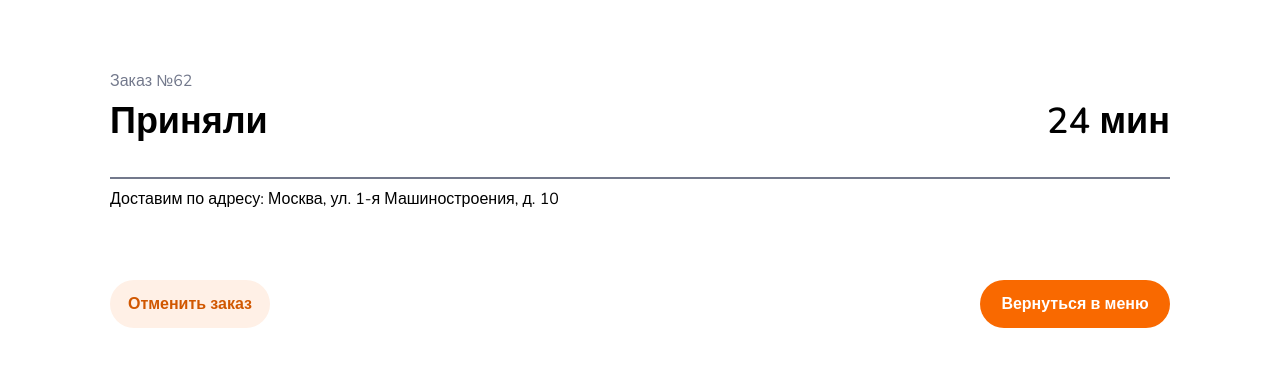
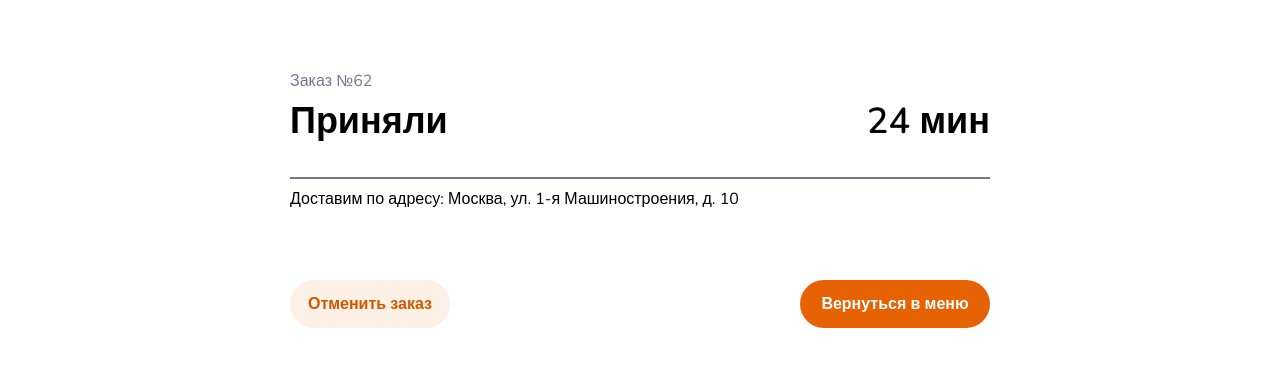
Before and after one commit to NadyaKorvin/exam, a plain HTML site: page index.html in a window 1280 px wide. In both pictures the pointer is over the link "Вернуться в меню". Drawn offline with nearby package versions, Linux system fonts and the light colour scheme.

Commit message:
change desktop-width and hover for buttons

```diff
--- a/css/mobail_style.css
+++ b/css/mobail_style.css
@@ -50,7 +50,7 @@
     display: flex;
     flex-direction: column;
     align-items: center;
-    background-color: white;
+    background-color: #fff;
   }
 
   a,
--- a/css/style.css
+++ b/css/style.css
@@ -8,7 +8,7 @@ body {
 
 .order__information {
   margin: 0 auto;
-  width: 1060px;
+  width: 700px;
   box-sizing: content-box;
 }
 
@@ -37,7 +37,7 @@ body {
 
 .order__buttons {
   margin: 0 auto;
-  width: 1060px;
+  width: 700px;
   margin-top: 70px;
   display: flex;
   justify-content: space-between;
@@ -67,3 +67,13 @@ a {
   color: #d15700;
   background-color: #fff0e6;
 }
+
+.button__orange:hover {
+  background-color: #e76203;
+  transition: 0.3s;
+}
+
+.button__light:hover {
+  background-color: #fbe3d2;
+  transition: 0.3s;
+}
```
